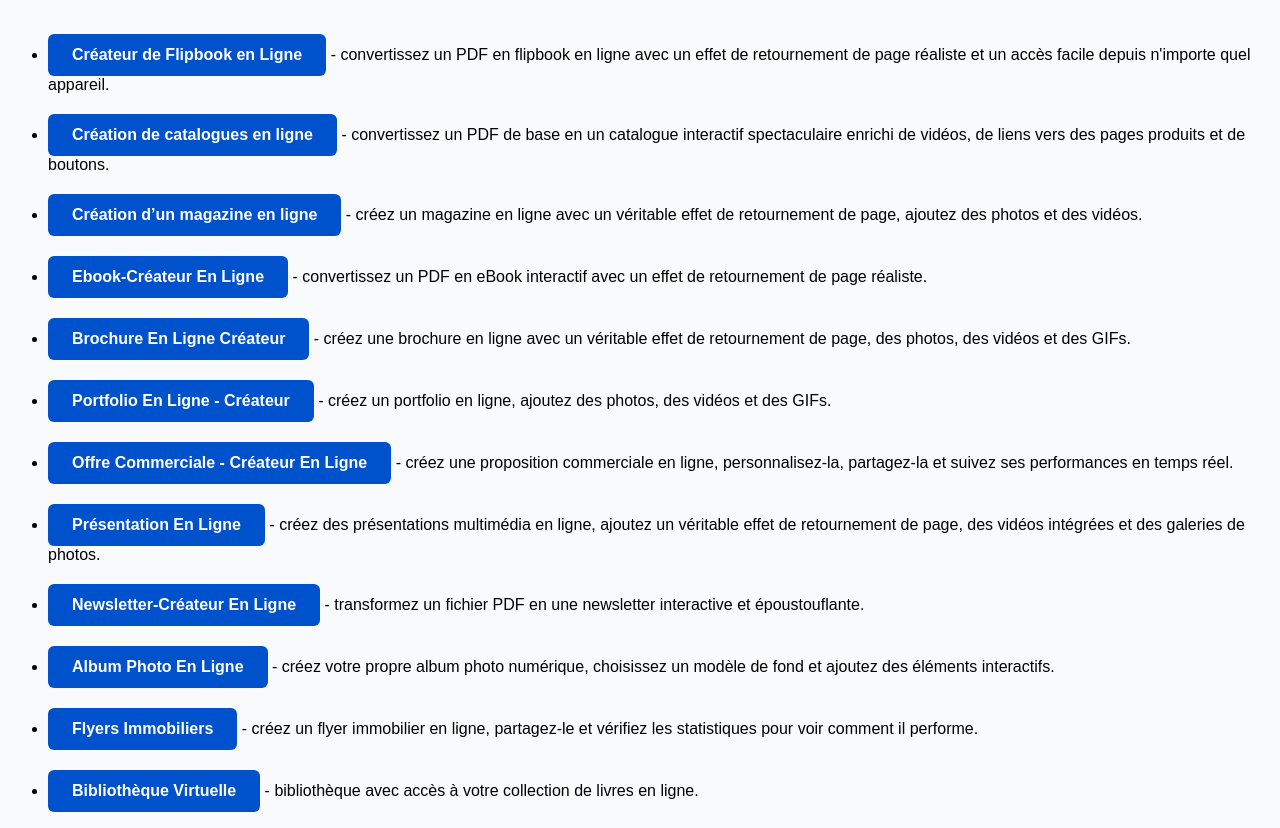
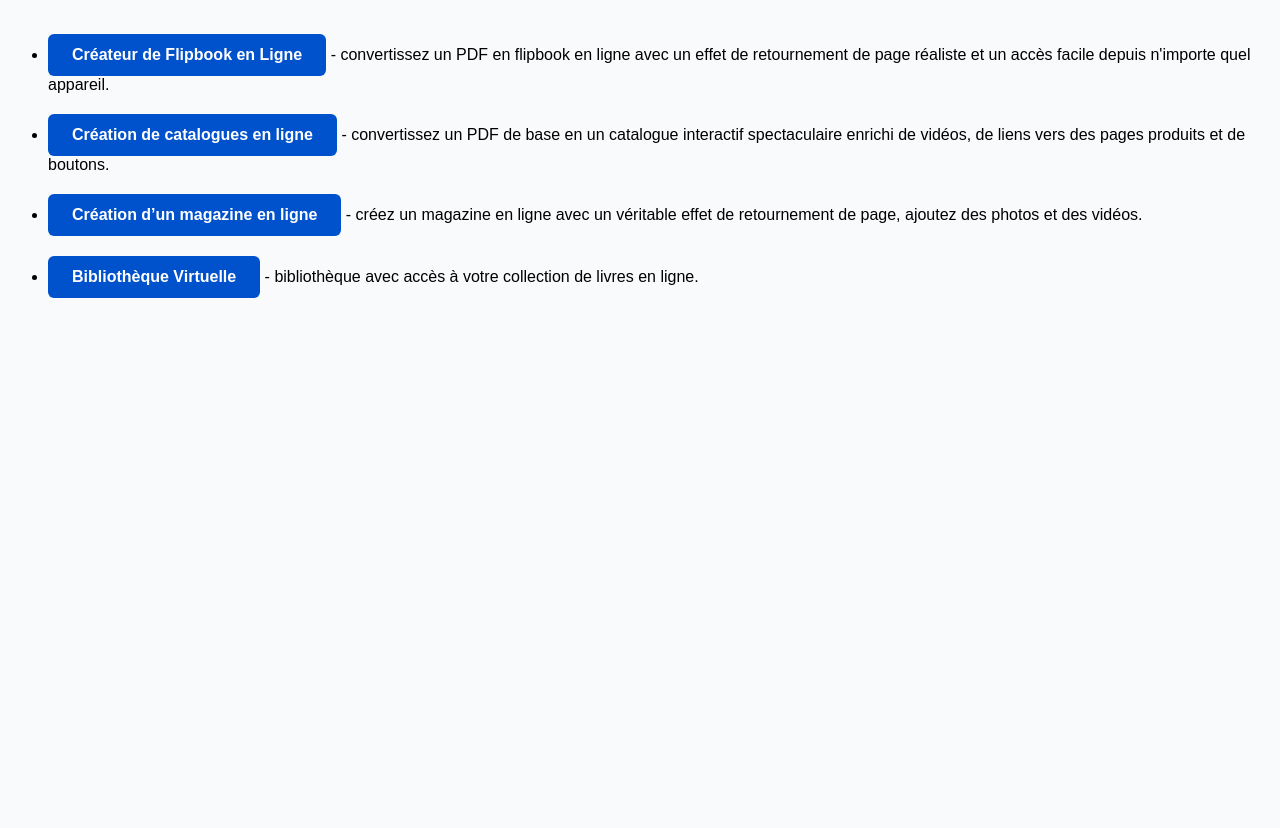
Before and after one commit to mattboot86/flipbook-fr, a plain HTML site: page index.html in a window 1280 px wide. Shown: the part 208-1036 px from the top of the page. After the commit the page ends 800 px from the top, so only its background shows below. Drawn offline with Linux system fonts and the light colour scheme.

Commit message:
Update index.html

```diff
--- a/index.html
+++ b/index.html
@@ -33,14 +33,6 @@
   <li><a href="https://publuu.com/fr/flipbook-createur-en-ligne/" target="_blank" rel="noopener noreferrer">Créateur de Flipbook en Ligne</a> - convertissez un PDF en flipbook en ligne avec un effet de retournement de page réaliste et un accès facile depuis n'importe quel appareil.</li>
   <li><a href="https://publuu.com/fr/catalogue-en-ligne-createur/" target="_blank" rel="noopener noreferrer">Création de catalogues en ligne</a> - convertissez un PDF de base en un catalogue interactif spectaculaire enrichi de vidéos, de liens vers des pages produits et de boutons.</li>
   <li><a href="https://publuu.com/fr/magazine-en-ligne-createur/" target="_blank" rel="noopener noreferrer">Création d’un magazine en ligne</a> - créez un magazine en ligne avec un véritable effet de retournement de page, ajoutez des photos et des vidéos.</li>
-  <li><a href="https://publuu.com/fr/ebook-creator-online/" target="_blank" rel="noopener noreferrer">Ebook-Créateur En Ligne</a> - convertissez un PDF en eBook interactif avec un effet de retournement de page réaliste.</li>
-  <li><a href="https://publuu.com/fr/brochure-en-ligne-createur/" target="_blank" rel="noopener noreferrer">Brochure En Ligne Créateur</a> - créez une brochure en ligne avec un véritable effet de retournement de page, des photos, des vidéos et des GIFs.</li>
-  <li><a href="https://publuu.com/fr/online-digital-portfolio-maker/" target="_blank" rel="noopener noreferrer">Portfolio En Ligne - Créateur</a> - créez un portfolio en ligne, ajoutez des photos, des vidéos et des GIFs.</li>
-  <li><a href="https://publuu.com/fr/offre-commerciale/" target="_blank" rel="noopener noreferrer">Offre Commerciale - Créateur En Ligne</a> - créez une proposition commerciale en ligne, personnalisez-la, partagez-la et suivez ses performances en temps réel.</li>
-  <li><a href="https://publuu.com/fr/presentation-en-ligne/" target="_blank" rel="noopener noreferrer">Présentation En Ligne</a> - créez des présentations multimédia en ligne, ajoutez un véritable effet de retournement de page, des vidéos intégrées et des galeries de photos.</li>
-  <li><a href="https://publuu.com/fr/company-newsletter-maker/" target="_blank" rel="noopener noreferrer">Newsletter-Créateur En Ligne</a> - transformez un fichier PDF en une newsletter interactive et époustouflante.</li>
-  <li><a href="https://publuu.com/fr/album-photo-en-ligne/" target="_blank" rel="noopener noreferrer">Album Photo En Ligne</a> - créez votre propre album photo numérique, choisissez un modèle de fond et ajoutez des éléments interactifs.</li>
-  <li><a href="https://publuu.com/fr/createur-de-flyer-immobilier/" target="_blank" rel="noopener noreferrer">Flyers Immobiliers</a> - créez un flyer immobilier en ligne, partagez-le et vérifiez les statistiques pour voir comment il performe.</li>
   <li><a href="https://publuu.com/fr/bibliotheque-virtuelle/" target="_blank" rel="noopener noreferrer">Bibliothèque Virtuelle</a> - bibliothèque avec accès à votre collection de livres en ligne.</li>
 </ul>
 
```
